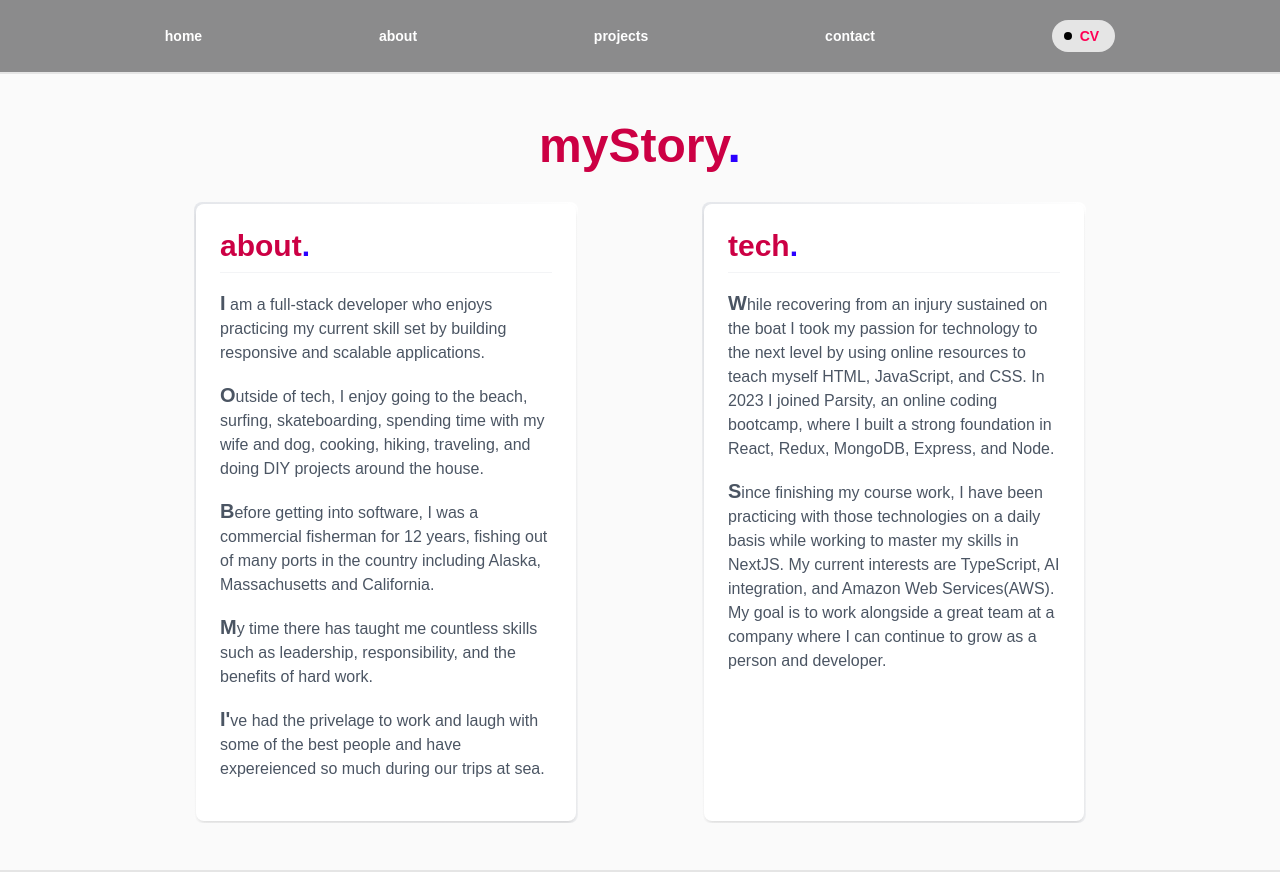
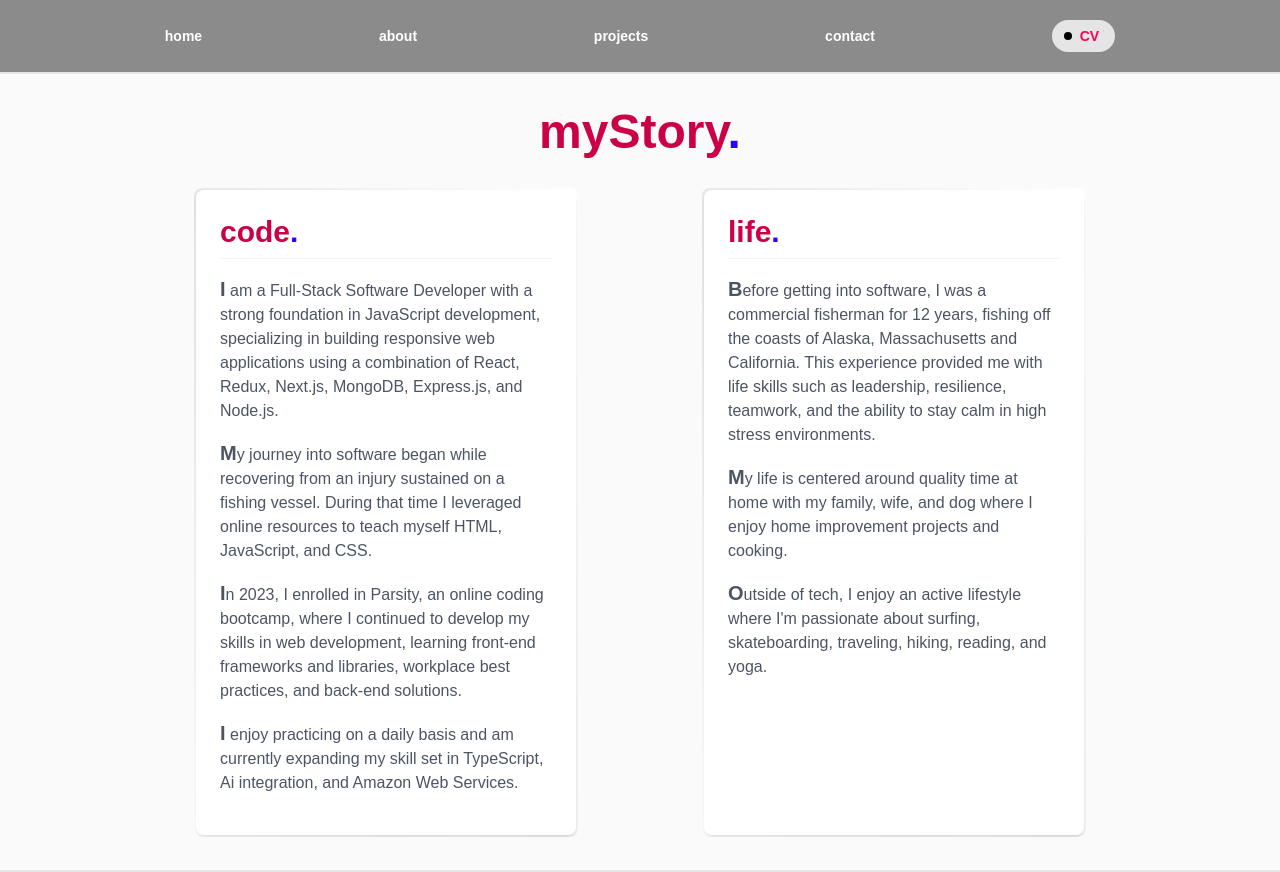
Before and after one commit to bcsurf2822/Benjamin-Corbett-Portfolio, a Next.js app: page /about in a window 1280 px wide. Built offline with nearby package versions, Linux system fonts and the light colour scheme.

Commit message:
fixed sentence structure and order add new ss for trello

```diff
--- a/app/components/AboutCards.js
+++ b/app/components/AboutCards.js
@@ -5,8 +5,8 @@ import { life, tech } from "../data/aboutData";
 const AboutCards = () => {
   return (
     <div className="flex flex-col gap-6 md:flex-row w-full max-w-screen-lg px-4 md:justify-center md:mx-auto">
-      <ShimmerCard title="about" content={life} />
-      <ShimmerCard title="tech" content={tech} />
+      <ShimmerCard title="code" content={tech} />
+      <ShimmerCard title="life" content={life} />
     </div>
   );
 };
--- a/app/data/aboutData.js
+++ b/app/data/aboutData.js
@@ -1,12 +1,17 @@
-export const life = [
-  "I am a full-stack developer who enjoys practicing my current skill set by building responsive and scalable applications.",
-  "Outside of tech, I enjoy going to the beach, surfing, skateboarding, spending time with my wife and dog, cooking, hiking, traveling, and doing DIY projects around the house.",
-  "Before getting into software, I was a commercial fisherman for 12 years, fishing out of many ports in the country including Alaska, Massachusetts and California.",
-  "My time there has taught me countless skills such as leadership, responsibility, and the benefits of hard work.",
-  "I've had the privelage to work and laugh with some of the best people and have expereienced so much during our trips at sea.",
+export const tech = [
+  "I am a Full-Stack Software Developer with a strong foundation in JavaScript development, specializing in building responsive web applications using a combination of React, Redux, Next.js, MongoDB, Express.js, and Node.js.",
+
+  "My journey into software began while recovering from an injury sustained on a fishing vessel.  During that time I leveraged online resources to teach myself HTML, JavaScript, and CSS.",
+
+  "In 2023, I enrolled in Parsity, an online coding bootcamp, where I continued to develop my skills in web development, learning front-end frameworks and libraries, workplace best practices, and back-end solutions.",
+
+  "I enjoy practicing on a daily basis and am currently expanding my skill set in TypeScript, Ai integration, and Amazon Web Services.",
 ];
 
-export const tech = [
-  "While recovering from an injury sustained on the boat I took my passion for technology to the next level by using online resources to teach myself HTML, JavaScript, and CSS. In 2023 I joined Parsity, an online coding bootcamp, where I built a strong foundation in React, Redux, MongoDB, Express, and Node.",
-  "Since finishing my course work, I have been practicing with those technologies on a daily basis while working to master my skills in NextJS.  My current interests are TypeScript, AI integration, and Amazon Web Services(AWS).  My goal is to work alongside a great team at a company where I can continue to grow as a person and developer.",
+export const life = [
+  "Before getting into software, I was a commercial fisherman for 12 years, fishing off the coasts of Alaska, Massachusetts and California.  This experience provided me with life skills such as leadership, resilience, teamwork, and the ability to stay calm in high stress environments.",
+
+  "My life is centered around quality time at home with my family, wife, and dog where I enjoy home improvement projects and cooking.",
+
+  "Outside of tech, I enjoy an active lifestyle where I'm passionate about surfing, skateboarding, traveling, hiking, reading, and yoga.",
 ];
```
Also changed, not shown: public/images/trello-project.png.
